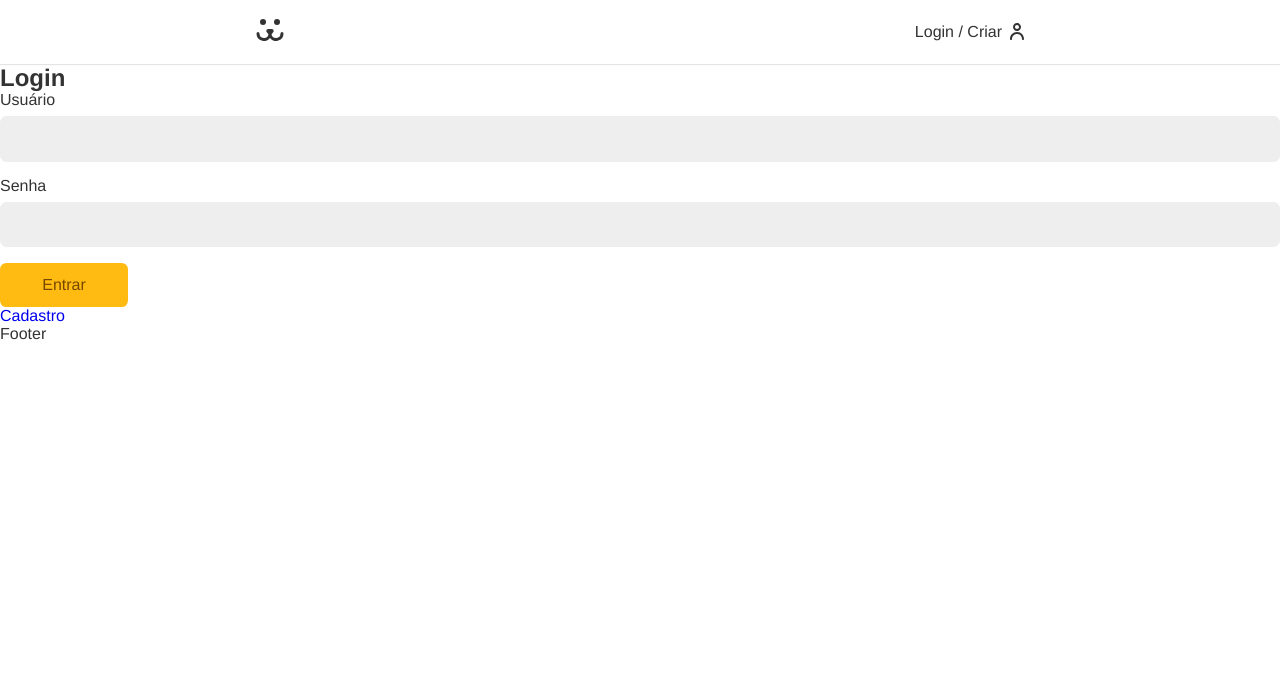
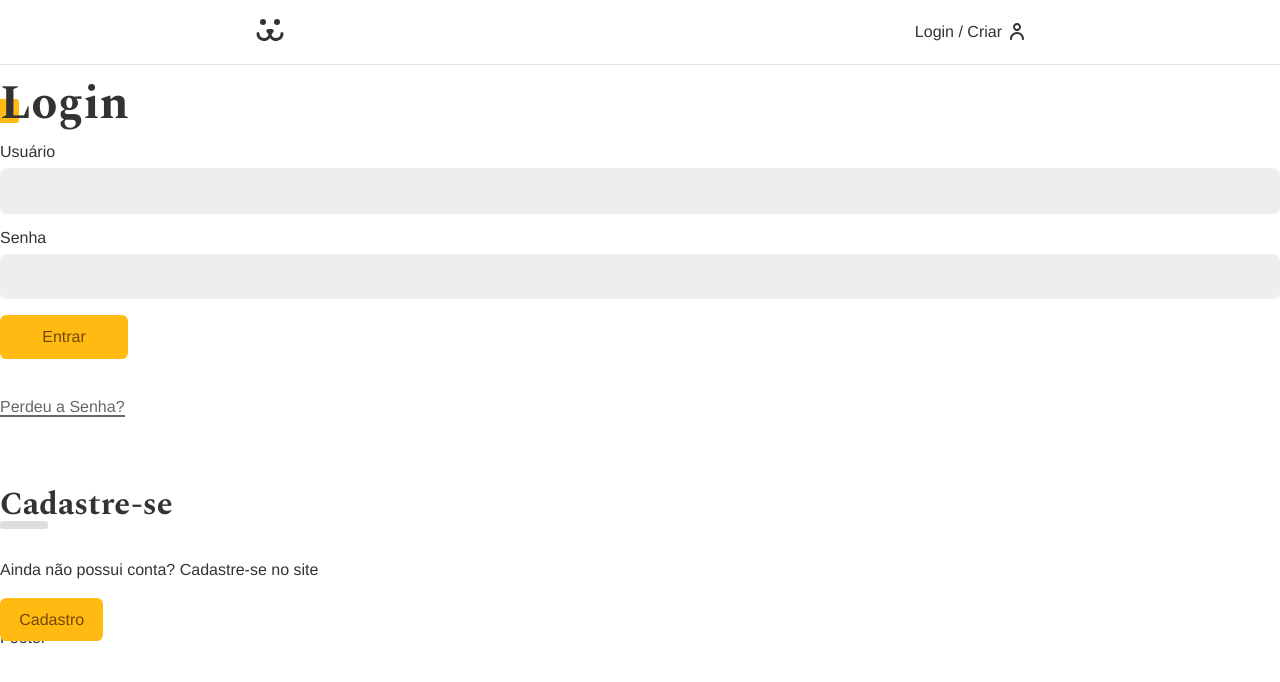
Before and after one commit to adheslv/DogsOrigamid, a React (Vite) app: page /login in a window 1280 px wide. Shown: the top 682 px of the page. Built offline with nearby package versions, Linux system fonts and the light colour scheme.

Commit message:
Criação LoginForm css

```diff
--- a/src/App.css
+++ b/src/App.css
@@ -1,3 +1,5 @@
+@import url('https://fonts.googleapis.com/css2?family=Spectral:ital,wght@0,200;0,300;0,400;0,500;0,600;0,700;0,800;1,200;1,300;1,400;1,500;1,600;1,700;1,800&display=swap');
+
 * {
     box-sizing: border-box;
 }
@@ -7,7 +9,7 @@
     margin: 0px;
     color: #333;
     --type-first: Helvetica, Arial, sans-serif;
-    --type-second: 'Spectral', Georgia;
+    --type-second: 'Spectral', georgia;
     font-family: var(--type-first);
 }
 
@@ -45,4 +47,40 @@
 
 a {
  text-decoration: none;
+ color: #333;
 }
+
+.title {
+    font-family: var(--type-second);
+    line-height: 1;
+    font-size: 3rem;
+    margin: 1rem 0;
+    position: relative;
+    z-index: 1;
+}
+
+.title::after {
+    content: "";
+    display: block;
+    width: 1.5rem;
+    height: 1.5rem;
+    background: #fb1;
+    position: absolute;
+    bottom: 5px;
+    left: -5px;
+    border-radius: 0.2rem;
+    z-index: -1;
+}
+
+.animeLeft {
+    opacity: 0;
+    transform: translateX(-20px);
+    animation: animeLeft .3s forwards;
+}
+
+@keyframes animeLeft {
+    to {
+        opacity: 1;
+        transform: initial;
+    }
+}
--- /dev/null
+++ b/src/Components/Helper/Error.jsx
@@ -0,0 +1,8 @@
+import React from "react";
+
+const Error = ({error}) => {
+  if(!error) return null;
+  return <p style={{color: '#f31', margin: '1rem 0'}}>{error}</p>;
+};
+
+export default Error;
--- a/src/Components/Login/LoginForm.jsx
+++ b/src/Components/Login/LoginForm.jsx
@@ -2,8 +2,11 @@
 import { Link } from 'react-router-dom';
 import Input from '../Forms/Input';
 import Button from '../Forms/Button';
+import Error from '../Helper/Error';
 import useForm from '../../Hooks/useForm';
 import { UserContext } from '../../UserContext';
+import styles from './LoginForm.module.css';
+import stylesBtn from '../Forms/Button.module.css';
 
 
 const LoginForm = () => {
@@ -22,9 +25,9 @@
   }
 
   return (
-    <section>
-      <h1>Login</h1>
-      <form action='' onSubmit={handleSubmit}>
+    <section className='animeLeft'>
+      <h1 className='title'>Login</h1>
+      <form className={styles.form} onSubmit={handleSubmit}>
         <Input label="Usuário" type="text" name="username" {...username}/>
         <Input label="Senha" type="password" name="password" {...password}/>
         {loading ? (
@@ -32,9 +35,16 @@
         ):(
           <Button>Entrar</Button>
         )}
-        {error &&<p>{error}</p>}
+        <Error error={error} />
       </form>
-      <Link to='/login/criar'>Cadastro</Link>
+      <Link className={styles.perdeu} to='/login/perdeu'>
+        Perdeu a Senha?
+      </Link>
+      <div className={styles.cadastro}>
+        <h2 className={styles.subtitle}>Cadastre-se</h2>
+        <p>Ainda não possui conta? Cadastre-se no site</p>
+        <Link className={stylesBtn.button} to='/login/criar'>Cadastro</Link>
+      </div>
     </section>
   );
 };
--- /dev/null
+++ b/src/Components/Login/LoginForm.module.css
@@ -0,0 +1,42 @@
+.form {
+  margin-bottom: 2rem;
+}
+
+.perdeu {
+  display: inline-block;
+  color: #666;
+  padding: 0.5rem 0;
+  line-height: 1;
+}
+
+.perdeu::after{
+  content: '';
+  height: 2px;
+  width: 100%;
+  background: currentColor;
+  display: block;
+}
+
+.cadastro {
+  margin-top: 4rem;
+}
+
+.cadastro p{
+  margin-top: 2rem;
+  margin-bottom: 2rem;
+}
+
+.subtitle {
+  font-family: var(--type-second);
+  line-height: 1;
+  font-size: 2rem;
+}
+
+.subtitle::after{
+  content: "";
+  display: block;
+  background: #ddd;
+  height: 0.5rem;
+  width: 3rem;
+  border-radius: 0.2rem;
+}
```
